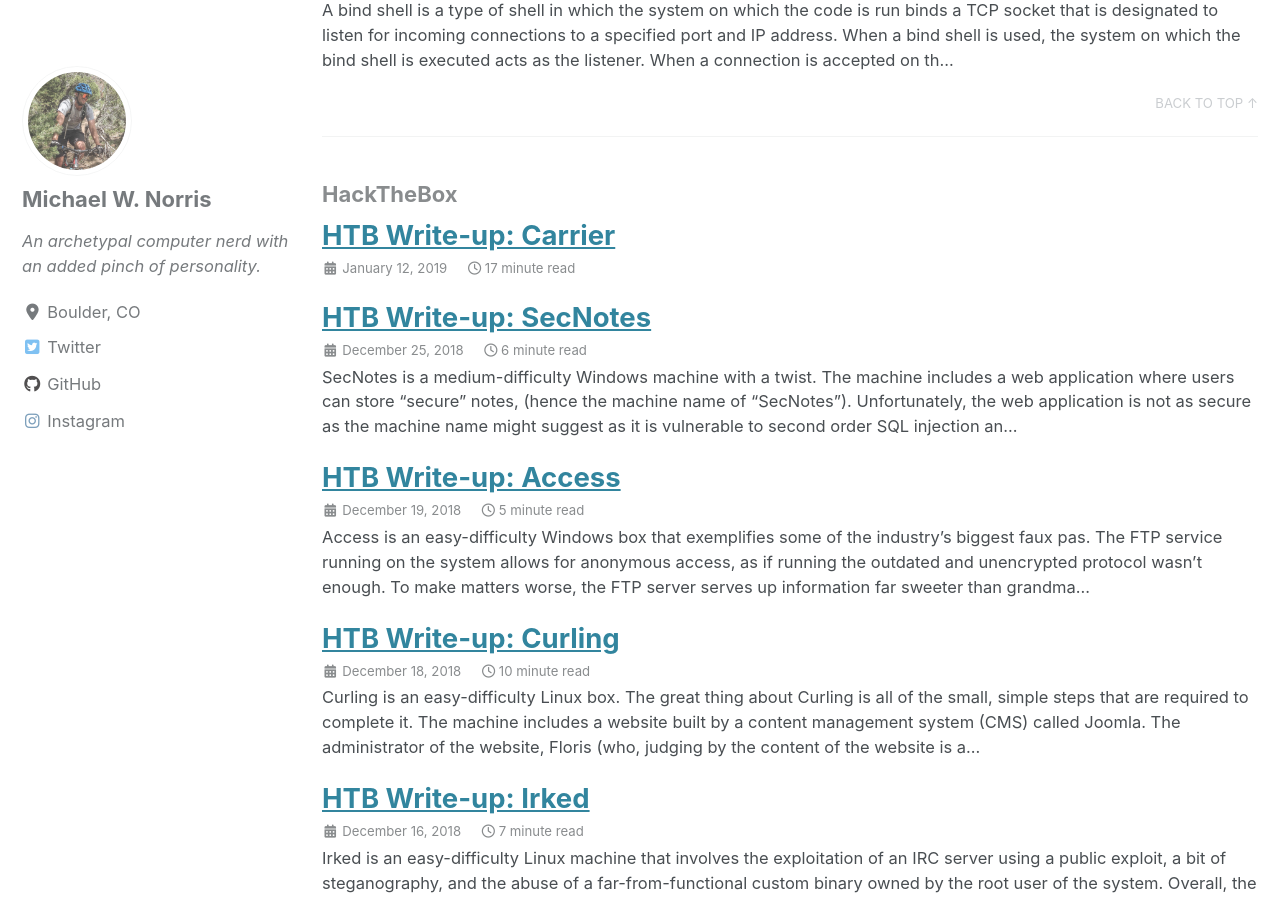
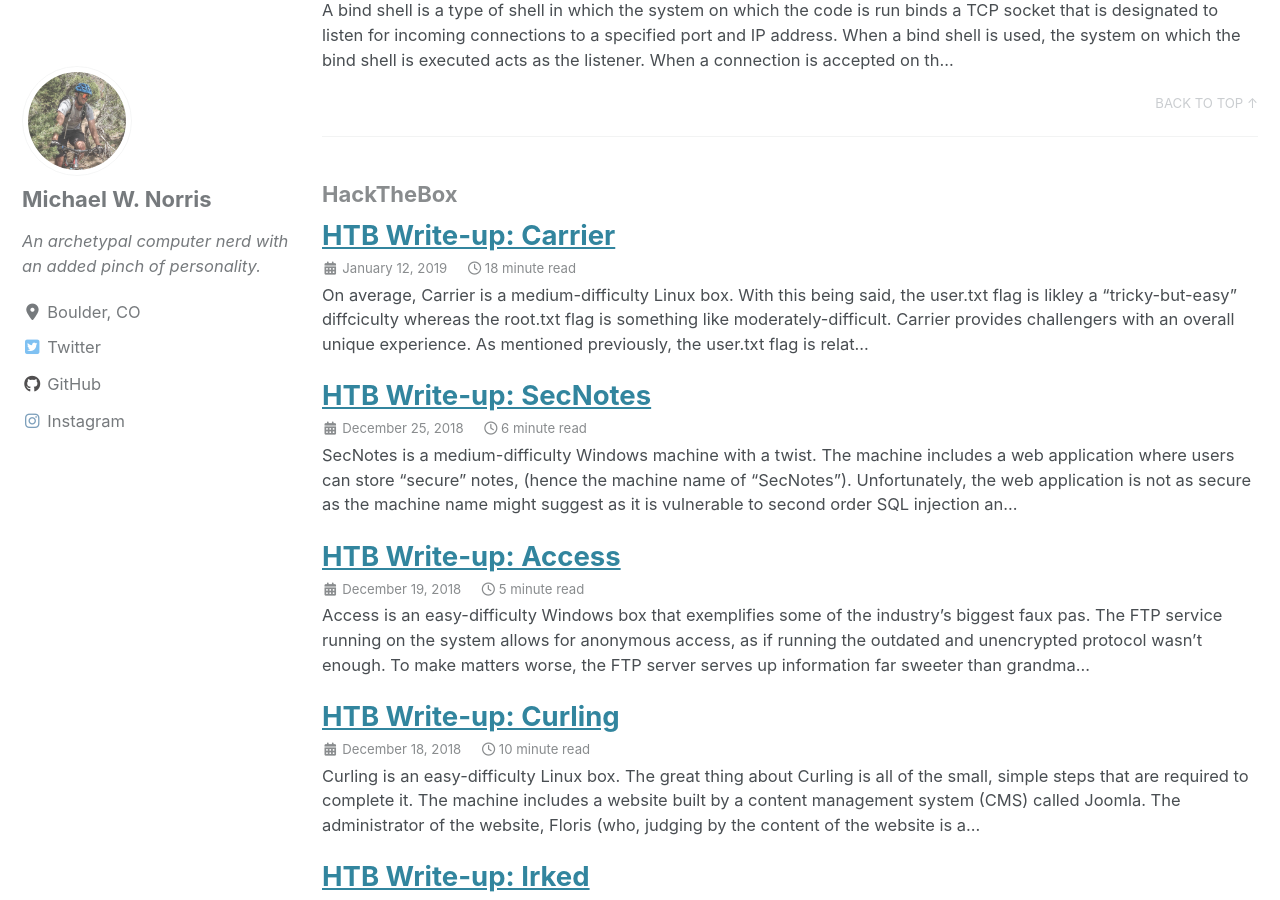
Before and after one commit to norrismw/mnorris.io, a Jekyll site: the page built from _pages/categories.md, in a window 1280 px wide and 900 px high, scrolled down 1540 px. Built offline with Jekyll 4.4.1, drawn with Linux system fonts in a browser that asks for light colours; cached includes are drawn as plain includes; nearby versions of some CDN libraries; some of the changed lines change nothing that is shown.

Commit message:
slight changes

````diff
--- a/_posts/2019-01-12-Carrier.md
+++ b/_posts/2019-01-12-Carrier.md
@@ -6,6 +6,8 @@
 header:
     teaser: "/assets/images/htb/carrier/carrier.png"
 ---
+On average, Carrier is a medium-difficulty Linux box. With this being said, the `user.txt` flag is likley a "tricky-but-easy" diffciculty whereas the `root.txt` flag is something like moderately-difficult. Carrier provides challengers with an overall unique experience. As mentioned previously, the `user.txt` flag is relatively straight forward. Some lazy administration paired with some publicly-accessible information on the web server allows for an initial foothold. The lack of sanitization leads to `root` access to the first system. That's right, there are multiple players in this game. For the `root.txt` flag, a [BGP hijacking](https://en.wikipedia.org/wiki/BGP_hijacking) attack must be carried out. This tutorial aims to include the information in itself to explain the basics of the BGP routing protocol as well as to outline the (somehwat unique) path of attack to obtain the `root.txt` flag.
+
 ![carrier_info.png](/assets/images/htb/carrier/carrier_info.png)
 
 *Note: I completed this challenge on January 12th, 2019, however I'm just now writing it up in December 2019. As such, some of the details are sparse.*
@@ -106,6 +108,7 @@
 Enumerating these directories further revealed some interesting information. The `/img` directory is where the "Lyghtspeed" logo is stored and the `/tools` directory contains a `remote.php` file which suggests that the web server runs PHP code. The most interesting directory is `/doc` which contains two files; `diagram_for_tac.png` and `error_codes.pdf`.
 
 The `diagram_for_tac.png` is a diagram that represents three routers that appear to belong to three different companies (perhaps ISPs); `Lyghtspeed Networks`, `Zaza Telecom`, and `CastCom`. Additionally, the diagram includes autonomous system numbers, or AS numbers for each company. As part of the Border Gateway Protocol (BGP) routing protocol, ASNs are used to uniquely identify each network on the internet.
+
 <a id="isp_diagram"><a>
 ![isp_diagram.png](/assets/images/htb/carrier/isp_diagram.png)
 
@@ -413,7 +416,7 @@
 root@r1:~# nc -l 10.120.15.10 21
 ```
 
-Eventually, a connection is received. By mimicking the return codes of an FTP server, the following exchange was made with the FTP client. The lines ending with the `*` character mark the mimicked FTP server codes that were manually sent in response to the client's requests.
+Eventually, a connection is received. By mimicking the return codes of an FTP server, the following exchange was made with the FTP client. The lines ending with the `*` characters mark the mimicked FTP server codes that were manually sent in response to the client's requests.
 
 ```
 USER root
@@ -422,11 +425,11 @@
 227 Entering Passive Mode. (10,120,15,10,8,75).*
 STOR secretdata.txt
 150 File status okay; about to open data connection.*
-*226 Closing data connection. Requested file action successful (for example, file transfer or file abort).*
+226 Closing data connection. Requested file action successful (for example, file transfer or file abort).*
 QUIT
 ```
 
-Only the return code numbers need to be sent for the interaction to take place, but the text offers an explanation for the return code. Note that the `227 Entering Passive Mode` return code specifies an IP address and port for data transfer in the form of (h1,h2,h3,h4,p1,p2). The value in the code above correlates to `10.120.15.10:2123`. In order for the data transfer to successed, an additional `nc` listener needs to be set up on port 2123.
+Only the return code numbers need to be sent for the interaction to take place, but the text offers an explanation for the return code. Note that the `227 Entering Passive Mode` return code specifies an IP address and port for data transfer in the form of (h1,h2,h3,h4,p1,p2). The value in the code above correlates to `10.120.15.10:2123`. In order for the data transfer to successed, an additional `nc` listener needs to be set up on port 2123 before the `227` code sent to the client. This process is shown below.
 
 ```
 root@r1:~# nc -lvp 2123
@@ -442,15 +445,15 @@
 56484a766247786c5a43456849513d3d
 ```
 
-Using the username `root` and the password `BGPtelc0rout1ng` as received in the FTP server enables SSH access to the `10.120.15.10` server once the original routing for the `10.120.15.0/24` network is restored.
+Using the username `root` and the password `BGPtelc0rout1ng` as received from the FTP server/client exchange allows for SSH access to the `10.120.15.10` server once the original routing for the `10.120.15.0/24` network is restored.
 
-To restore the original routing, is the commands below on `r1`:
+To restore the original routing, issue the commands below on `r1`:
 
 1. `ifconfig lo:1 127.0.0.2`
 2. `ip route del 10.120.15.10 dev lo`
 3. `ip route add 10.120.15.0/24 via 10.78.11.2 dev eth2`
 
-After the SSH connection to `10.120.15.10` (hostname `carrier`) is made, the `root.txt` flag can be read.
+After the SSH connection to `10.120.15.10` (hostname, `carrier`) is made, the `root.txt` flag can be read.
 
 ```
 root@carrier:~# cat root.txt
````
